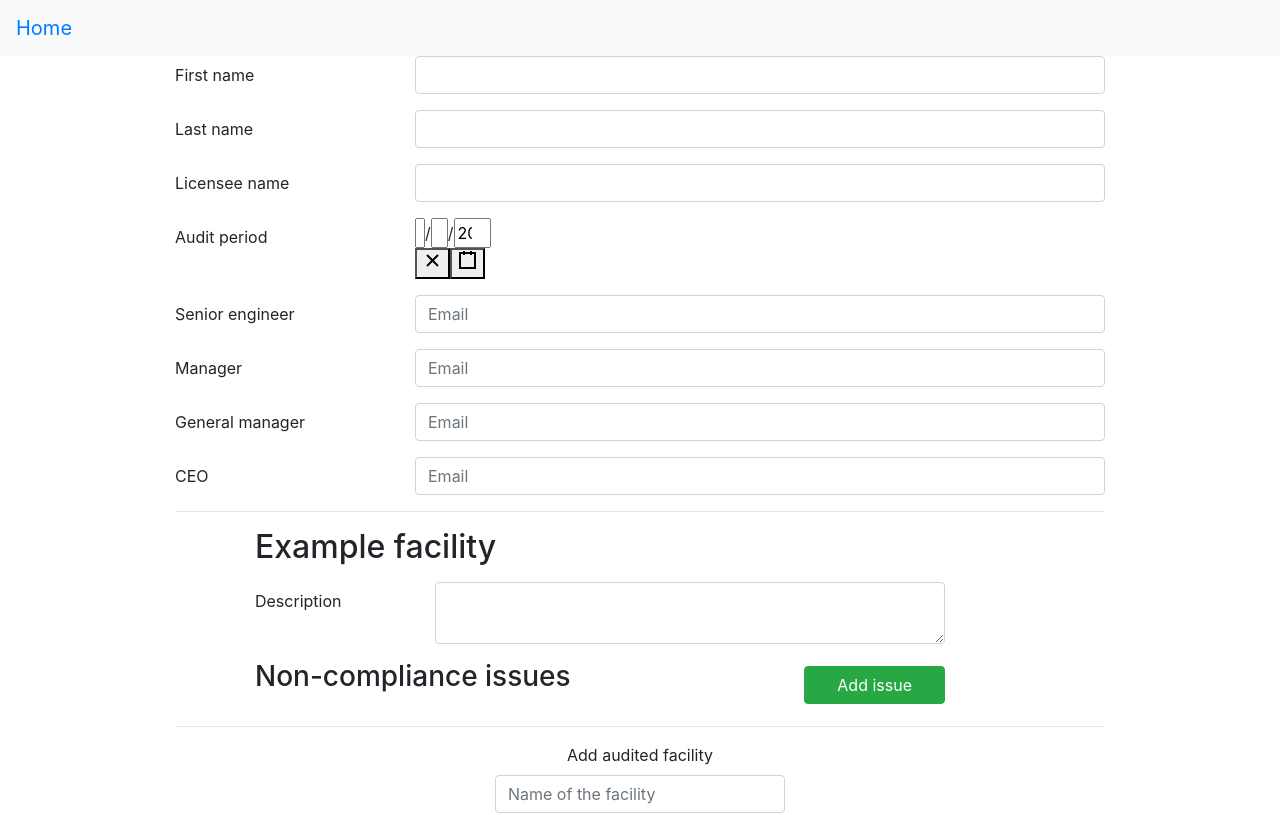
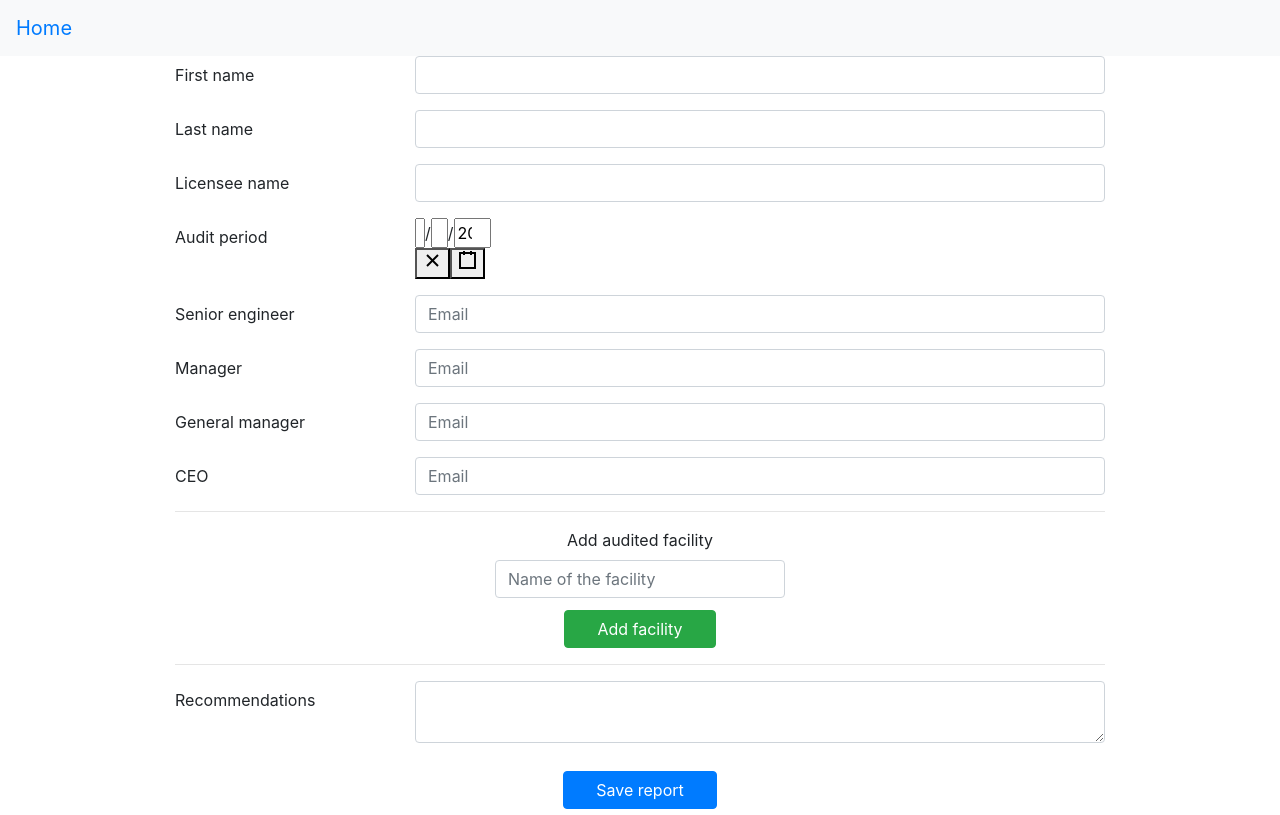
Before and after one commit to MasaSip/compliance-auditing-portal-front-end, a React (Create React App) app: page /create-report in a window 1280 px wide. Shown: the top 815 px of the page. Built offline with nearby package versions, Linux system fonts and the light colour scheme.

Commit message:
Disable to add facility without a name

```diff
--- a/src/CreateReportPage.jsx
+++ b/src/CreateReportPage.jsx
@@ -39,10 +39,7 @@ class AddReport extends Component {
         this.state = {
             value: '',
             date: new Date(),
-            facilities: {'Example facility': {
-                'name': 'Example facility',
-                'issues': []
-            }}
+            facilities: {}
         };
 
         this.handleChange = this.handleChange.bind(this);
@@ -70,9 +67,11 @@ class AddReport extends Component {
     }
 
     addFacility(name) {
-        if (this.state.facilities[name]) {
-            console.log('Can not add facility, ' + name + ' already ' +
-                'exists');
+        // Facility need to have a name
+        if (!name.toString().trim().length) {
+            return
+        // Facility can not exist already
+        } else if (this.state.facilities[name]) {
             return
         } else {
             let facilities = this.state.facilities;
--- a/src/Facility.jsx
+++ b/src/Facility.jsx
@@ -59,7 +59,6 @@ class Facility extends React.Component {
                 issue.name = target.value;
             }
             if (target.type === 'date') {
-                console.log("date")
                 issue.complianceDate = target.value;
             }
             facility.issues[target.id] = issue;
```
Also changed, not shown: 1 other file (tests, documents, lock files or other folders).
